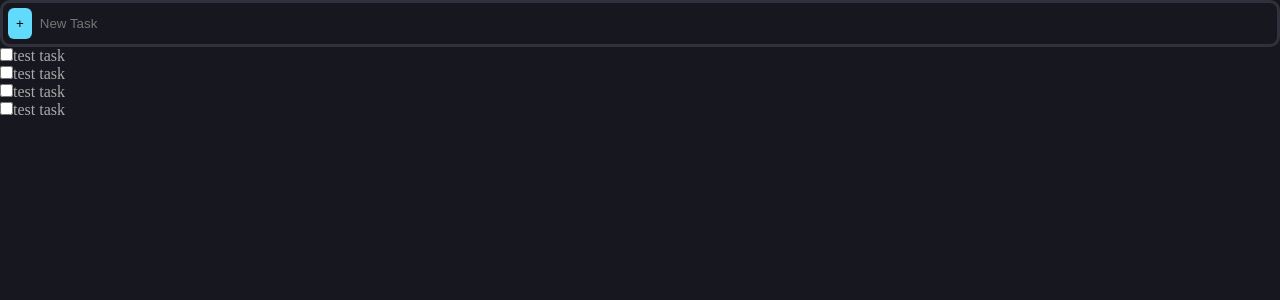
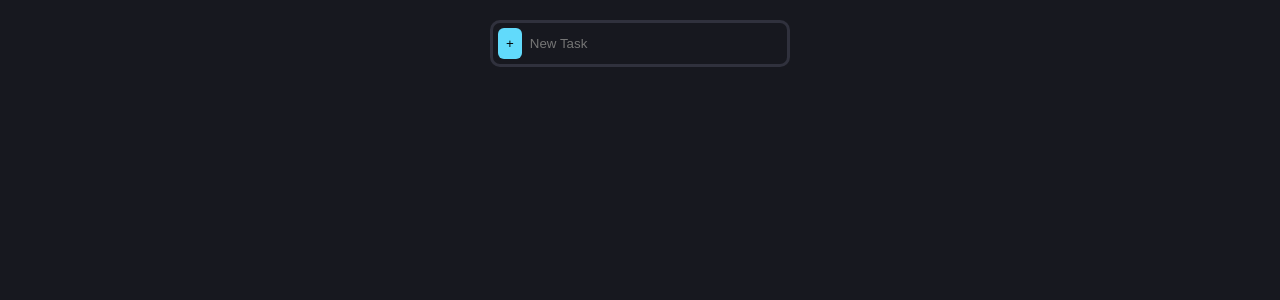
Before and after one commit to sakthi-lucia0567/AwesomeTodo, a React (Vite) app: page / in a window 1280 px wide. Shown: the top 300 px of the page. Built offline with nearby package versions, Linux system fonts and the light colour scheme.

Commit message:
feat: checkbox component created

```diff
--- a/src/App.css
+++ b/src/App.css
@@ -1,6 +1,10 @@
 body {
   background-color: #17181f;
   color: #aaa;
+}
+main {
+  max-width: 300px;
+  margin: 20px auto;
 }
 form {
   border: 3px solid #30313d;
@@ -13,9 +17,9 @@
   border: 0;
   padding: 8px;
   display: block;
+  color: #fff;
   width: 100%;
 }
-
 form button {
   background-color: #61dafb;
   border: 0;
@@ -23,3 +27,14 @@
   border-radius: 6px;
   cursor: pointer;
 }
+
+div.task {
+  background-color: #20212d;
+  border-radius: 10px;
+  padding: 5px;
+  margin-top: 5px;
+  display: flex;
+}
+div.task svg {
+  margin: 4px;
+}
--- a/src/App.jsx
+++ b/src/App.jsx
@@ -3,15 +3,18 @@
 import TaskForms from "./components/TaskForms";
 import Task from "./components/Task";
 function App() {
+  const [tasks, setTasks] = useState([]);
+  function addTask(name) {
+    setTasks((prev) => [...prev, { name: name, done: false }]);
+  }
   return (
     <>
-      <div>
-        <TaskForms />
-        <Task />
-        <Task />
-        <Task />
-        <Task />
-      </div>
+      <main>
+        <TaskForms onAdd={addTask} />
+        {tasks.map((task) => {
+          <Task />;
+        })}
+      </main>
     </>
   );
 }
--- /dev/null
+++ b/src/components/CheckBox.jsx
@@ -0,0 +1,33 @@
+import React, { useState } from "react";
+
+function CheckBox({ defaultChecked = false }) {
+  const [isChecked, setIsChecked] = useState(defaultChecked);
+  return (
+    <div>
+      {!isChecked && (
+        <div className="checkbox unchecked">
+          <svg
+            xmlns="http://www.w3.org/2000/svg"
+            height="1em"
+            viewBox="0 0 448 512"
+          >
+            <path d="M0 96C0 60.7 28.7 32 64 32H384c35.3 0 64 28.7 64 64V416c0 35.3-28.7 64-64 64H64c-35.3 0-64-28.7-64-64V96z" />
+          </svg>
+        </div>
+      )}
+      {isChecked && (
+        <div className="checkbox checked">
+          <svg
+            xmlns="http://www.w3.org/2000/svg"
+            height="1em"
+            viewBox="0 0 448 512"
+          >
+            <path d="M64 32C28.7 32 0 60.7 0 96V416c0 35.3 28.7 64 64 64H384c35.3 0 64-28.7 64-64V96c0-35.3-28.7-64-64-64H64zM337 209L209 337c-9.4 9.4-24.6 9.4-33.9 0l-64-64c-9.4-9.4-9.4-24.6 0-33.9s24.6-9.4 33.9 0l47 47L303 175c9.4-9.4 24.6-9.4 33.9 0s9.4 24.6 0 33.9z" />
+          </svg>
+        </div>
+      )}
+    </div>
+  );
+}
+
+export default CheckBox;
--- a/src/components/Task.jsx
+++ b/src/components/Task.jsx
@@ -1,9 +1,10 @@
 import React from "react";
+import CheckBox from "./CheckBox";
 
 function Task() {
   return (
-    <div>
-      <input type="checkbox" />
+    <div className="task">
+      <CheckBox defaultChecked={true} />
       test task
     </div>
   );
--- a/src/components/TaskForms.jsx
+++ b/src/components/TaskForms.jsx
@@ -1,15 +1,19 @@
 import React from "react";
 import { useState } from "react";
 
-function TaskForms() {
-  const [task, setTask] = useState("");
+function TaskForms({ onAdd }) {
+  const [taskName, setTaskName] = useState("");
+  function handleSubmit(ev) {
+    ev.preventDefault();
+    onAdd(taskName);
+  }
   return (
-    <form action="#">
+    <form onSubmit={handleSubmit}>
       <button>+</button>
       <input
         type="text"
-        value={task}
-        onChange={(ev) => setTask(ev.target.value)}
+        value={taskName}
+        onChange={(ev) => setTaskName(ev.target.value)}
         name="task"
         id="task"
         placeholder="New Task"
```
